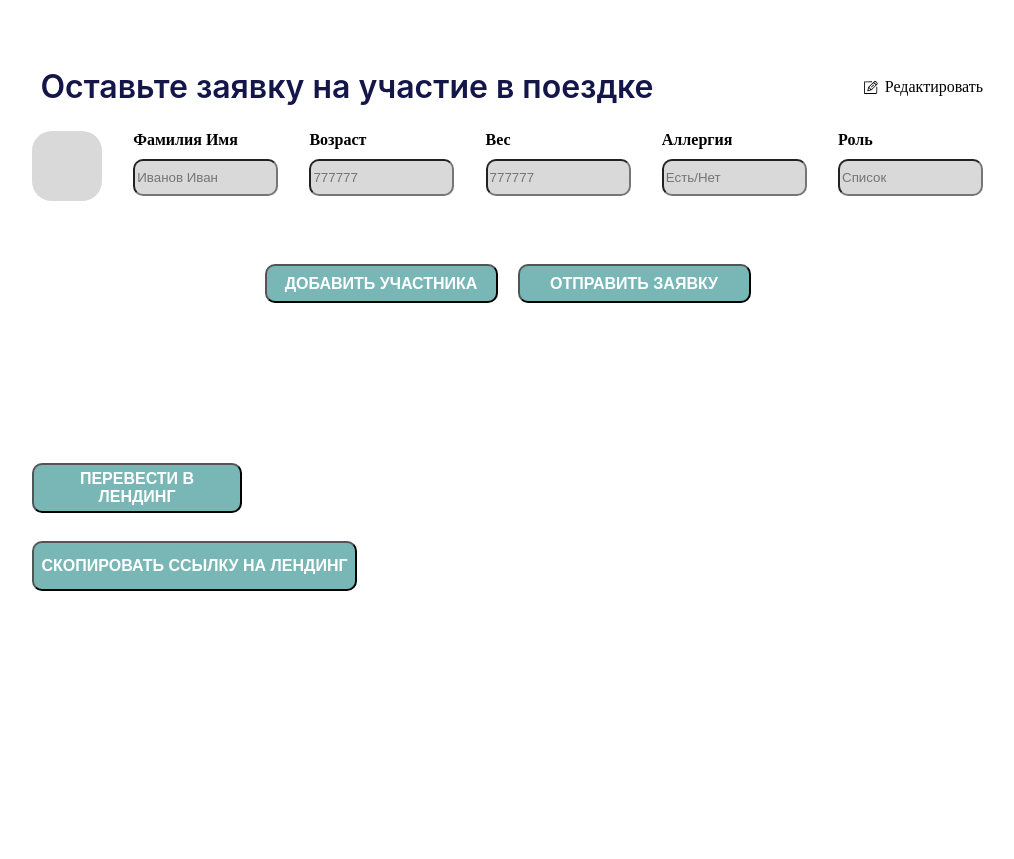
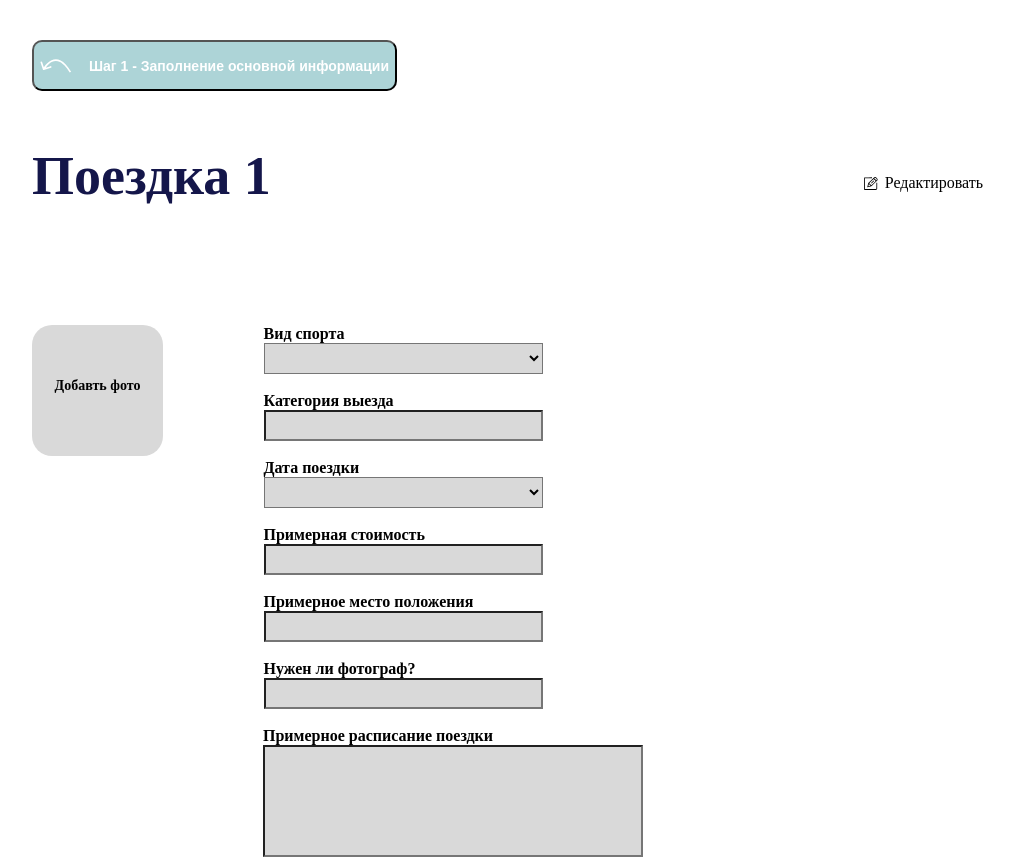
Before and after one commit to KES122/Grani_Fronend, a React (Vite) app: page / in a window 1280 px wide. Shown: the top 859 px of the page, without its empty margins (8-1022 px from the left). Before the commit the page ends 800 px from the top, so only its background shows below. Built offline with nearby package versions, Linux system fonts and the light colour scheme.

Commit message:
commit2
Добавление оставшихся компонентов main части страницы "Анкета"
Редактирование оформления некоторых деталей из предыдущего комита

```diff
--- a/package.json
+++ b/package.json
@@ -10,9 +10,11 @@
     "preview": "vite preview"
   },
   "dependencies": {
+    "autoprefixer": "^10.4.16",
     "react": "^18.2.0",
     "react-dom": "^18.2.0",
-    "sass": "^1.69.5"
+    "sass": "^1.69.5",
+    "tailwindcss": "^3.3.6"
   },
   "devDependencies": {
     "@types/react": "^18.2.37",
--- a/src/components/applicationOfPeople/Application.tsx
+++ b/src/components/applicationOfPeople/Application.tsx
@@ -1,12 +1,17 @@
 import ButtonsBellow from '../buttonsBelowProfile/ButtonsBelow'
+import JumpBottonStepOne from '../jumpButtonStep1/JumpButtonStep1'
+import TravelChapter from '../travelChapter/TravelChapter'
 import style from './application.module.scss'
 
 
 const Application = () => {
     return (
+
         <section className={style.sectionApplication}>
+            <JumpBottonStepOne/>
+            <TravelChapter />
             <div className={style.sectionApplication__HeaderSection}>
-                <h2 className={style.HeaderSection__titleAppli }>Оставьте заявку на участие в поездке</h2>
+                <h2 className={style.HeaderSection__titleAppli}>Оставьте заявку на участие в поездке</h2>
                 <div className={style.HeaderSection__Edit}>
                     <img className={style.Edit__editIco} src="public/editIco.svg" />
                     <a className={style.Edit__TextEdit} href='#'>Редактировать</a>
@@ -15,32 +20,32 @@ const Application = () => {
             <div className={style.sectionApplication__applicationData}>
 
                 <div className={style.applicationData__photo}>
-                    {/* <input type="file" multiple accept="image/*" />*/ }
+                    {/* <input type="file" multiple accept="image/*" />*/}
                 </div>
 
                 <div className={style.applicationData__user}>
                     <p className={style.user__lab}>Фамилия Имя</p>
-                        <input className={style.user__input} placeholder="Иванов Иван" type="text"/>
+                    <input className={style.user__input} placeholder="Иванов Иван" type="text" />
                 </div>
 
                 <div className={style.applicationData__user}>
                     <p className={style.user__lab}>Возраст</p>
-                        <input className={style.user__input} placeholder="777777" type="text"/>
+                    <select className={style.user__input}/>
                 </div>
 
                 <div className={style.applicationData__user}>
                     <p className={style.user__lab}>Вес</p>
-                        <input className={style.user__input} placeholder="777777" type="text"/>
+                    <input className={style.user__input} placeholder="777777" type="text" />
                 </div>
 
                 <div className={style.applicationData__user}>
                     <p className={style.user__lab}>Аллергия</p>
-                        <input className={style.user__input} placeholder="Есть/Нет" type="text"/>
+                    <input className={style.user__input} placeholder="Есть/Нет" type="text" />
                 </div>
 
                 <div className={style.applicationData__user}>
                     <p className={style.user__lab}>Роль</p>
-                        <input className={style.user__input} placeholder="Список" type="text"/>
+                    <input className={style.user__input} placeholder="Список" type="text" />
                 </div>
             </div>
 
@@ -50,7 +55,7 @@ const Application = () => {
                 <button className={style.buttonSectionApplication__but} type='submit'>ОТПРАВИТЬ ЗАЯВКУ</button>
 
             </div>
-            <ButtonsBellow/>
+            <ButtonsBellow />
         </section>
 
     )
--- a/src/components/applicationOfPeople/application.module.scss
+++ b/src/components/applicationOfPeople/application.module.scss
@@ -7,18 +7,18 @@
 
     width: 951.04px;
     height: 218.72px;
-   &__HeaderSection{
+    &__HeaderSection{
         display: flex;
         align-items: baseline;
         justify-content: space-between;
    }
-   &__applicationData
+    &__applicationData
    {
         display: flex;
         justify-content: space-between;
         margin-bottom: 63px;
    }
-   &__buttonSectionApplication{
+    &__buttonSectionApplication{
 
         display: flex;
         justify-content: center;
@@ -30,14 +30,11 @@
 }
 .HeaderSection{
     &__titleAppli{
-        width: 630px;
-        height: 38px;
+
         color: #14164A;
-        font-family: Inter;
         font-size: 32px;
-        font-style: normal;
         font-weight: 600;
-        line-height: normal;
+
     };
     &__Edit{
         display: flex;
--- a/src/components/buttonsBelowProfile/buttonsBellowProfile.module.scss
+++ b/src/components/buttonsBelowProfile/buttonsBellowProfile.module.scss
@@ -12,7 +12,7 @@
 
 .ourButtons{
     &__But{
-        width: 210px;
+        width: 215px;
         height: 50px;
         border-radius: 10px;
         background: rgba(108, 176, 176, 0.91);
@@ -23,7 +23,7 @@
 
     }
     &__But1{
-        width: 325px;
+        width: 330px;
         height: 50px;
         border-radius: 10px;
         background: rgba(108, 176, 176, 0.91);
--- /dev/null
+++ b/src/components/jumpButtonStep1/JumpButtonStep1.tsx
@@ -0,0 +1,11 @@
+import style from './jumpButtonStep1.module.scss'
+const JumpBottonStepOne = () => {
+    return (
+        <section className={style.JumpBottonStepOne}>
+            <div className={style.JumpBottonStepOne__buttonStyleDiv}>
+                <button className={style.buttonStyleDiv__b}><img className={style.buttonStyleDiv__img} src='./Arrow.svg'/>Шаг 1 - Заполнение основной информации</button>
+            </div>
+        </section>
+    )
+}
+export default JumpBottonStepOne
--- /dev/null
+++ b/src/components/jumpButtonStep1/jumpButtonStep1.module.scss
@@ -0,0 +1,26 @@
+*{
+    box-sizing: border-box;
+}
+
+.buttonStyleDiv{
+    &__b{
+        display: flex;
+        align-items: center;
+        justify-content: space-between;
+        width: 365px;
+        height: 51px;
+        background-color: #6BB1B68C;
+        color: #FFF;
+        font-size: 14px;
+        font-weight: 700;
+        border-radius: 10px;
+
+    }
+    &__img{
+        display: flex;
+        justify-content: center;
+        align-items: center;
+        width: 32px;
+        height: 14px;
+    }
+}
--- /dev/null
+++ b/src/components/travelChapter/TravelChapter.tsx
@@ -0,0 +1,61 @@
+import style from './travelChapter.module.scss'
+
+const TravelChapter = () => {
+    return (
+        <section className={style.travelChapter}>
+            <div className={style.travelChapter__travelHeader}>
+                <h1 className={style.travelHeader__titleTravel}>Поездка 1</h1>
+                <div className={style.travelHeader__editTravel}>
+                    <img className={style.editTravel__editIcoTravel} src="public/editIco.svg" />
+                    <a className={style.editTravel__TextEditTravel} href='#'>Редактировать</a>
+                </div>
+            </div>
+
+            <div className={style.travelChapter__tripDetails}>
+
+                <div className={style.tripDetails__con1}>
+                    <div className={style.con1__photoTrip}><p>Добавть фото</p></div>
+                </div>
+
+                <div className={style.tripDetails__con2}>
+
+                    <div className={style.con2__details}>
+                        <p className={style.details__par}>Вид спорта</p>
+                        <select className={style.details__inp} />
+                    </div>
+
+                    <div className={style.con2__details}>
+                        <p className={style.details__par}>Категория выезда</p>
+                        <input className={style.details__inp} />
+                    </div>
+
+                    <div className={style.con2__details}>
+                        <p className={style.details__par}>Дата поездки</p>
+                        <select className={style.details__inp} />
+                    </div>
+
+                    <div className={style.con2__details}>
+                        <p className={style.details__par}>Примерная стоимость</p>
+                        <input className={style.details__inp} />
+                    </div>
+
+                    <div className={style.con2__details}>
+                        <p className={style.details__par}>Примерное место положения</p>
+                        <input className={style.details__inp} />
+                    </div>
+
+                    <div className={style.con2__details}>
+                        <p className={style.details__par}>Нужен ли фотограф?</p>
+                        <input className={style.details__inp} />
+                    </div>
+
+                    <div className={style.con2__details}>
+                        <p className={style.details__par}>Примерное расписание поездки</p>
+                        <input className={style.details__inp1} />
+                    </div>
+                </div>
+            </div>
+        </section>
+    )
+}
+export default TravelChapter
--- /dev/null
+++ b/src/components/travelChapter/travelChapter.module.scss
@@ -0,0 +1,100 @@
+*{
+    box-sizing: border-box;
+}
+
+.travelChapter{
+    &__travelHeader{
+        display: flex;
+        align-items: baseline;
+        justify-content: space-between;
+        margin-bottom: 64px;
+    }
+    &__tripDetails{
+        display: flex;
+        justify-content: flex-start;
+
+    }
+
+}
+.travelHeader{
+    &__titleTravel{
+
+        color: #14164A;
+        font-size: 54px;
+        font-weight: 800;
+    }
+    &__editTravel{
+        display: flex;
+        align-items: center;
+    }
+}
+.editTravel{
+    &__editIcoTravel{
+        width: 29px;
+        height: 22px;
+    }
+    &__TextEditTravel{
+        color: #000000;
+        font-size: 16px;
+        text-decoration:none;
+    }
+}
+.tripDetails{
+
+    &__con1{
+        display: flex;
+        justify-content: flex-start;
+    }
+    &__con2{
+        display: flex;
+        justify-content: center;
+        align-items: center;
+        flex-direction: column;
+    }
+}
+.con1{
+    &__photoTrip{
+        display: flex;
+        align-items: center;
+        justify-content: center;
+
+        color: #000;
+        font-size: 14px;
+        font-weight: 700;
+
+
+        width: 131px;
+        height: 131px;
+        border-radius: 20px;
+        background: #D9D9D9;
+    }
+}
+.con2{
+    &__details{
+        &:last-child{
+            margin-left: 100px;
+        }
+
+    }
+}
+.details{
+    &__inp{
+        width: 279px;
+        height: 31px;
+        background: #D9D9D9;
+        margin-bottom: 18px;
+    }
+    &__par{
+        margin: 0;
+        display: flex;
+        justify-content: flex-start;
+        color: #000;
+        font-size: 16px;
+        font-weight: 700;
+    }
+    &__inp1{
+        width: 380px;
+        height: 112px;
+        background: #D9D9D9;
+    }
+}
```
Also changed, not shown: public/Arrow.svg (added), 1 other file (tests, documents, lock files or other folders). Lines whose indentation alone changed are shown as unchanged.
